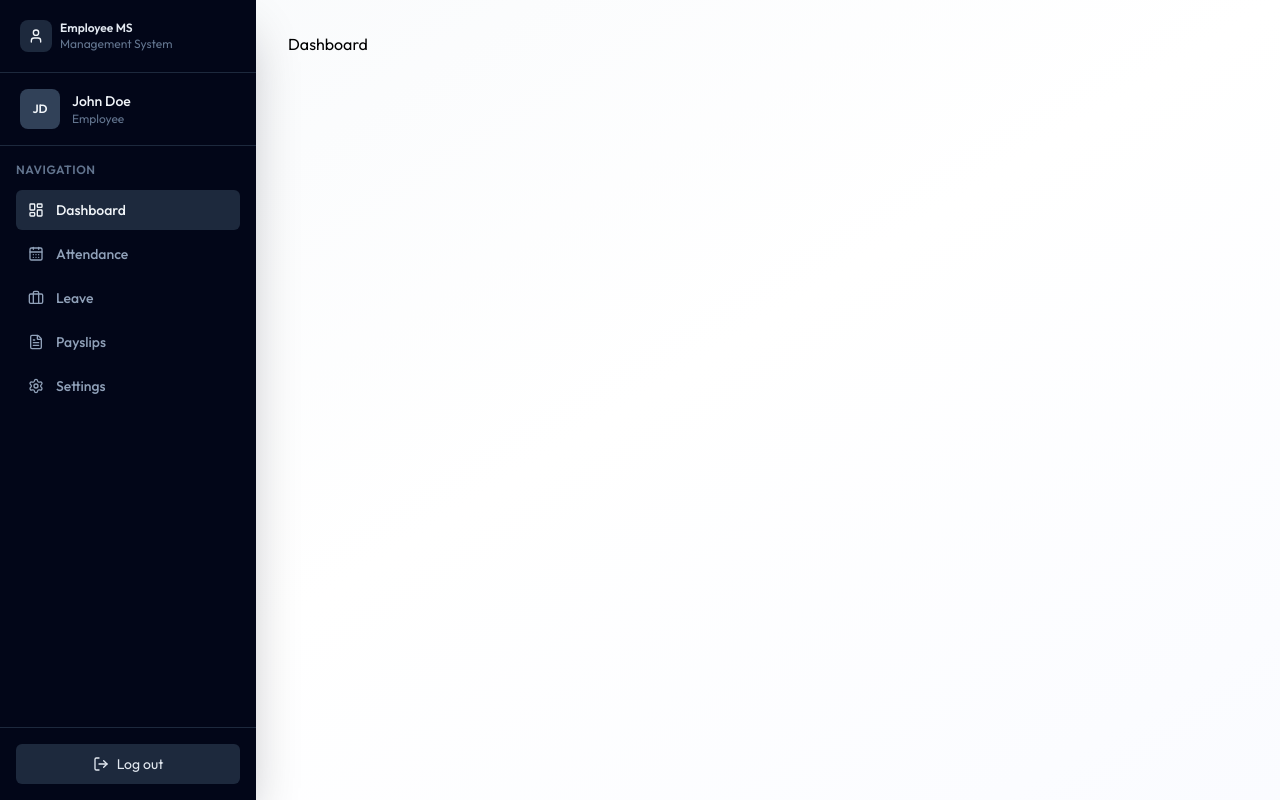
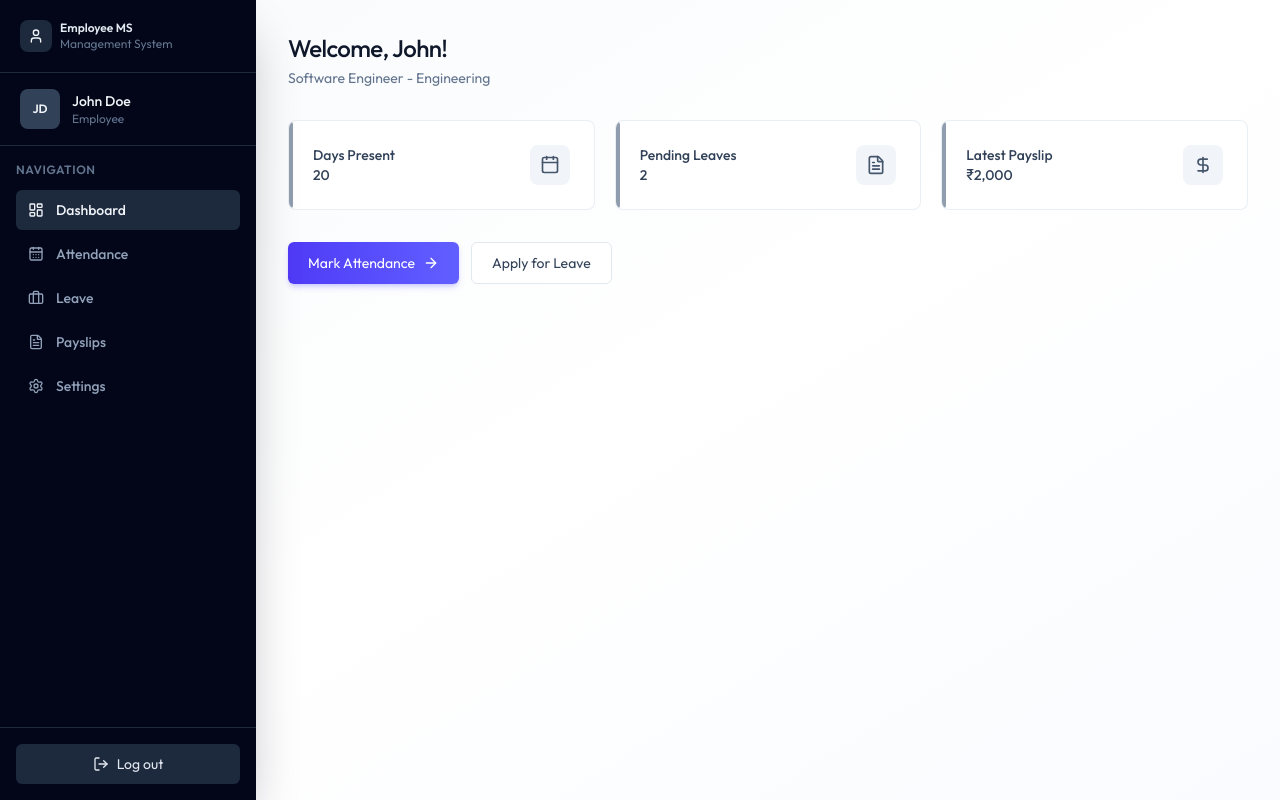
Before and after one commit to Vikneswari-123/EMS-MERN, a React (Vite) app in the folder client/: page /dashboard in a window 1280 px wide. Built offline with nearby package versions, Linux system fonts and the light colour scheme.

Commit message:
dashboard UI completed

```diff
--- /dev/null
+++ b/client/src/components/AdminDashboard.jsx
@@ -0,0 +1,62 @@
+import { Building2Icon, CalendarIcon, FileTextIcon, UsersIcon } from "lucide-react"
+
+
+const AdminDashboard = ({data}) => {
+    const stats=[
+        {
+            icon: UsersIcon,
+            value: data.totalEmployees,
+            label: "Total Employees",
+            description: "Active Workforce",
+        },
+        {
+            icon: Building2Icon,
+            value: data.totalDepartments,
+            label: "Departments",
+            description: "Organizational Units",
+        },
+        {
+            icon: CalendarIcon,
+            value: data.todayAttendance,
+            label: "Today's Attendance",
+            description: "Checked in today",
+        },
+        {
+            icon: FileTextIcon,
+            value: data.pendingLeaves,
+            label: "Pending Leaves",
+            description: "Awaiting approval",
+        }
+    ]
+  return (
+     <div className="animate-fade-in">
+            <div className="page-header">
+                <h1 className="page-title">Dashboard</h1>
+                <p className="page-subtitle">
+                    Welcome Back, Admin - here's your overview.
+                </p>
+            </div>
+            <div className="grid grid-cols-1 sm:grid-cols-2 lg:grid-cols-4 gap-4 sm:gap-5 mb-8">
+                {stats.map((s)=>(
+                    <div key={s.label}
+                    className="card card-hover p-5 sm:p-6 relative overflow-hidden group flex items-center justify-between">
+                        <div>
+                            <div className="absolute left-0 top-0 bottom-0 w-1
+                            rounded-r-full bg-slate-500/70
+                            group-hover:bg-indigo-500"/>
+                            <p className="text-sm font-medium text-slate-700">{s.label}</p>
+                            <p className="text-sm font-medium text-slate-700">{s.value}</p>
+                        </div>
+                        <s.icon className="size-10 p-2.5 rounded-lg
+                        bg-slate-100 text-slate-600 group-hover:bg-indigo-50
+                        group-hover:text-indigo-600 transition-colors duration-200"/>
+                    </div>
+                ))}
+            </div>
+
+        </div>
+
+  )
+}
+
+export default AdminDashboard
--- /dev/null
+++ b/client/src/components/EmployeeDashboard.jsx
@@ -0,0 +1,73 @@
+import { ArrowRightIcon, CalendarIcon, DollarSignIcon, FileTextIcon,} from "lucide-react";
+import { Link } from "react-router-dom";
+
+
+const EmployeeDashboard = ({data}) => {
+    const emp = data.employee;
+
+    const cards=[
+        {
+            icon: CalendarIcon,
+            value: data.currentMonthAttendance,
+            title: "Days Present",
+            subtitle: "This month",
+       },
+       {
+            icon: FileTextIcon,
+            value: data.pendingLeaves,
+            title: "Pending Leaves",
+            subtitle: "Awaiting approval",
+       },
+       {
+            icon: DollarSignIcon,
+            value: data?.latestPayslip
+            ? `₹${data.latestPayslip.netSalary?.toLocaleString()}`
+            : "N/A",
+            title: "Latest Payslip",
+            subtitle: "Most recent payout",
+       },
+    ]
+  return (
+    <div className="animate-fade-in">
+        <div className="page-header">
+            <h1 className="page-title">Welcome, {emp?.firstName}!</h1>
+            <p className="page-subtitle">
+                {emp?.position} - {emp?.department || "No Department"}
+            </p>
+        </div>
+        <div className="grid grid-cols-1 sm:grid-cols-3 gap-4 sm:gap-5 mb-8">
+            {cards.map((card, index)=>(
+                <div key={index}
+                className="card card-hover p-5 sm:p-6 relative overflow-hidden group flex items-center justify-between">
+                    <div>
+                        <div className="absolute left-0 top-0 bottom-0 w-1
+                        rounded-r-full bg-slate-500/70
+                        group-hover:bg-indigo-500"/>
+                        <p className="text-sm font-medium text-slate-700">{card.title}</p>
+                        <p className="text-sm font-medium text-slate-700">{card.value}</p>
+                    </div>
+                    <card.icon className="size-10 p-2.5 rounded-lg
+                    bg-slate-100 text-slate-600 group-hover:bg-indigo-50
+                    group-hover:text-indigo-600 transition-colors duration-200"/>
+                </div>
+            ))}
+        </div>
+
+        <div>
+            <div className="flex flex-col sm:flex-row gap-3">
+                <Link to="/attendance" className="btn-primary text-center
+                  inline-flex items-center justify-center gap-2">
+                   Mark Attendance <ArrowRightIcon className="w-4 h-4"/>
+                </Link>
+
+                <Link to="/leave" className="btn-secondary text-center" >
+                   Apply for Leave
+                </Link>
+            </div>
+        </div>
+    </div>
+
+  )
+}
+
+export default EmployeeDashboard
--- /dev/null
+++ b/client/src/components/Loading.jsx
@@ -0,0 +1,13 @@
+
+
+const Loading = () => {
+  return (
+    <div className="flex justify-center h-screen items-center">
+        <div className="animate-spin size-8 border-2 border-indigo-600
+        border-t-transparent rounded-full"></div>
+
+    </div>
+  )
+}
+
+export default Loading
--- a/client/src/pages/Dashboard.jsx
+++ b/client/src/pages/Dashboard.jsx
@@ -1,6 +1,29 @@
-
+import { useEffect, useState } from "react"
+import { dummyAdminDashboardData, dummyEmployeeDashboardData } from "../assets/assets"
+import Loading from "../components/Loading"
+import EmployeeDashboard from "../components/EmployeeDashboard"
+import AdminDashboard from "../components/AdminDashboard"
 
 const Dashboard = () => {
+  const [data, setData] = useState(null)
+  const [loading, setLoading] = useState(true)
+
+  useEffect(() => {
+    setData(dummyEmployeeDashboardData)
+    setTimeout(() => {
+      setLoading(false)
+  },1000)
+  },[])
+
+  if(loading) return <Loading/>
+  if(!data) return <p className="text-center text-slate-500 py-12">Failed to load dashboard</p>
+
+  if(data.role === "ADMIN"){
+    return <AdminDashboard data={data}/>
+  } else{
+    return <EmployeeDashboard data={data}/>
+  }
+
   return (
     <div>Dashboard</div>
   )
```
